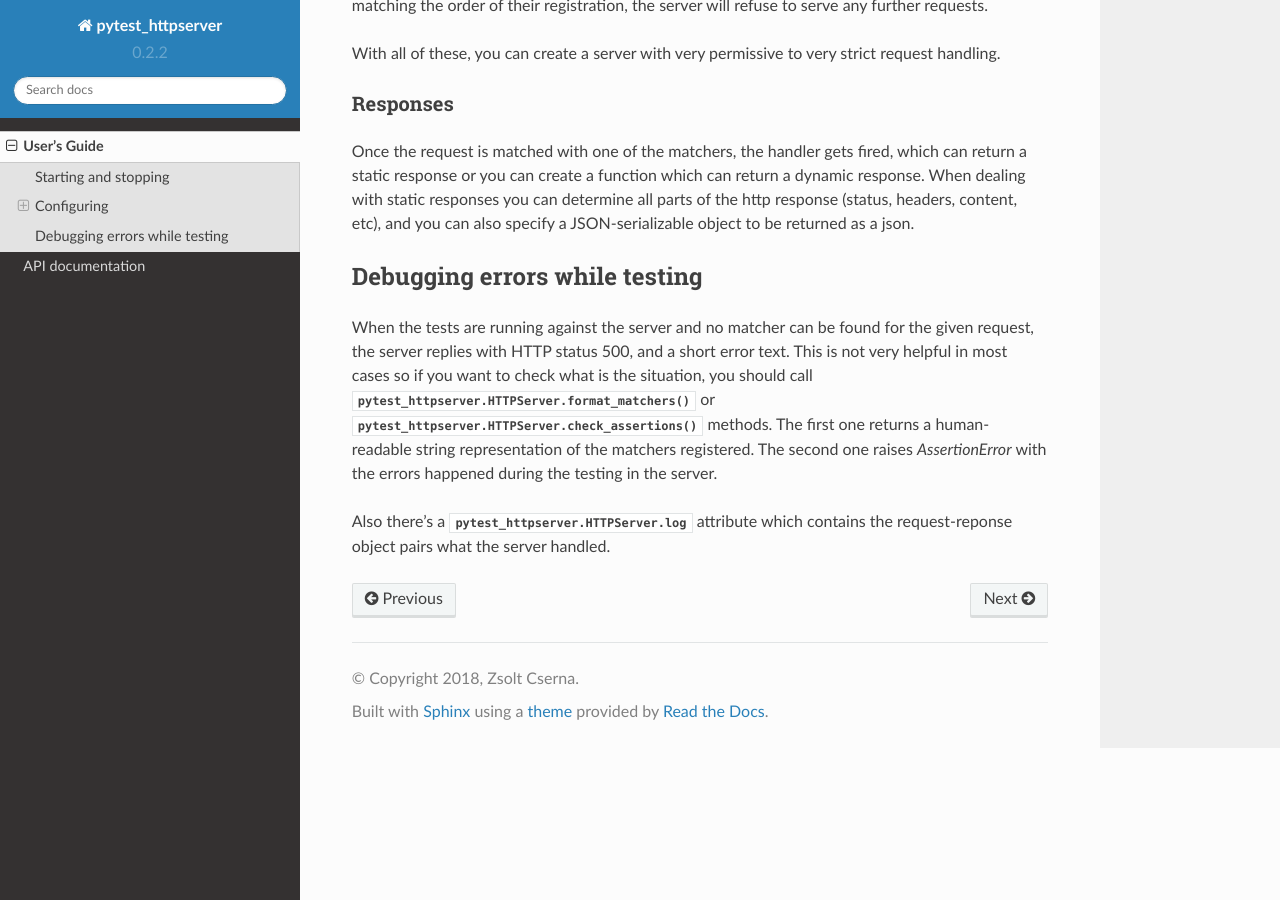
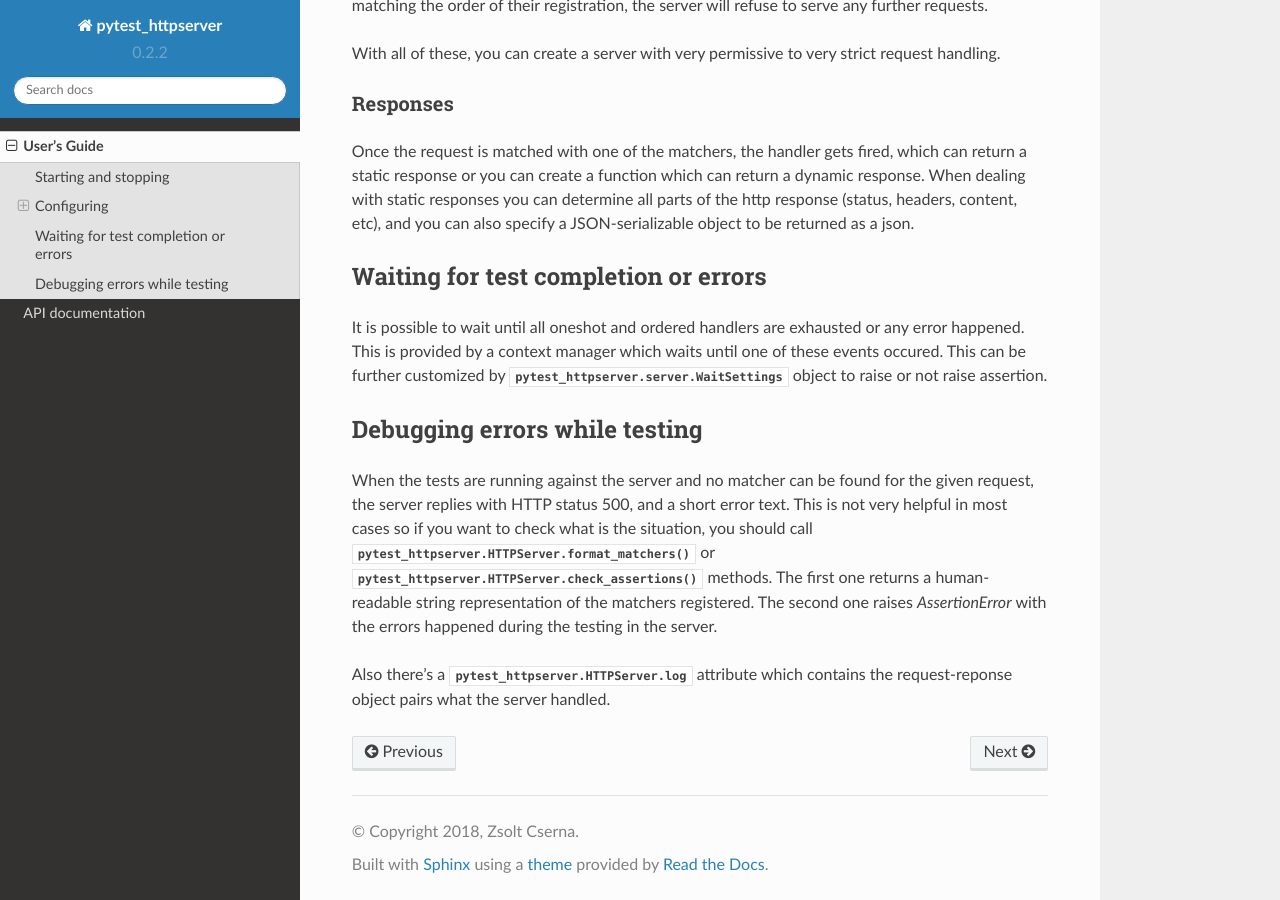
Before and after one commit to csernazs/pytest-httpserver, a Sphinx documentation site: the page built from doc/guide.rst, in a window 1280 px wide and 900 px high, scrolled down 1076 px. Built offline with Sphinx 7.4.7 and the Read the Docs theme 2.0.0, drawn with Linux system fonts in a browser that asks for light colours.

Commit message:
doc: fix and improve documentation
Fix links, add a bit of a text to the guide, and update api.rst to have
proper links to the classes in the TOC.

```diff
--- a/doc/guide.rst
+++ b/doc/guide.rst
@@ -50,6 +50,13 @@ When dealing with static responses you can determine all parts of the http respo
 content, etc), and you can also specify a JSON-serializable object to be returned as a json.
 
 
+Waiting for test completion or errors
+-------------------------------------
+It is possible to wait until all oneshot and ordered handlers are exhausted or any error happened. This
+is provided by a context manager which waits until one of these events occured. This can be further customized
+by :py:class:`pytest_httpserver.server.WaitSettings` object to raise or not raise assertion.
+
+
 Debugging errors while testing
 ------------------------------
 When the tests are running against the server and no matcher can be found for the given request, the server
--- a/doc/index.rst
+++ b/doc/index.rst
@@ -34,7 +34,7 @@ Example
 For further details, please read the :doc:`guide` or the :doc:`api`.
 
 .. toctree::
-    :maxdepth: 1
+    :maxdepth: 2
 
     guide
     api
```
Also changed, not shown: doc/api.rst (+30 -6 lines), 1 other file.
